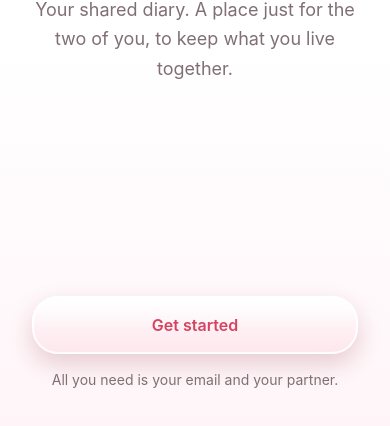
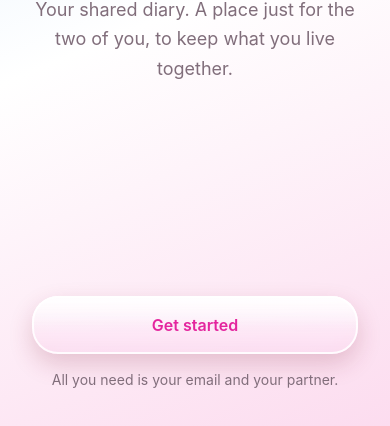
Before and after one commit to samuelebusato/LifeCouple, an Expo app drawn with the web renderer of React Native: screen /benvenuto in a window 390 px wide. Shown: the part 418-844 px from the top of the page. Built offline with nearby package versions, Linux system fonts and the light colour scheme; Expo Router itself is replaced by a stand-in of ours; some packages are replaced by stand-ins of ours; no server answers.

Commit message:
La palette Barbie e l'hero a card (D-38)
- Quarta taratura, da screenshot: magenta pieno per le azioni, pastelli
  azzurro e rosa come fondi (diagonale), bianco per il contenuto. Sui token
  ogni ripensamento e' un cambio di valori, non un refactor.
- Hero dell'evento a card arrotondata coi margini (riferimento yacht), back
  dentro l'immagine; scorrendo la pagina l'immagine si ingrandisce un po'
  (1.12 nel ritaglio), oltre allo stiramento sul tiro verso il basso.
- Preferiti: la riga di aggiunta stava sotto la pillola di vetro; ora
  rispetta l'ingombro intero della barra.

Co-Authored-By: Claude Opus 5 <noreply@anthropic.com>

```diff
--- a/app/(tabs)/preferiti.tsx
+++ b/app/(tabs)/preferiti.tsx
@@ -491,7 +491,9 @@ export default function Preferiti() {
               produce solo posti che non esistono. */}
           <View
             className="gap-2 px-5 pt-2"
-            style={{ paddingBottom: tastieraAperta ? 10 : SPAZIO_BARRA - 40 }}
+            // SPAZIO_BARRA intero, non ridotto: con -40 la riga di aggiunta
+            // finiva sotto la pillola di vetro (feedback dal telefono).
+            style={{ paddingBottom: tastieraAperta ? 10 : SPAZIO_BARRA }}
           >
             {erroreForm && <Text className="text-sm text-destructive">{erroreForm}</Text>}
             {tipo === 'film' ? (
--- a/app/index.tsx
+++ b/app/index.tsx
@@ -19,7 +19,7 @@ export default function Index() {
   if (authLoading || (session && (coppiaLoading || rimandatoLoading))) {
     return (
       <View className="flex-1 items-center justify-center bg-background">
-        <ActivityIndicator color="#d64360" />
+        <ActivityIndicator color="#e4259e" />
       </View>
     );
   }
--- a/components/emblema.tsx
+++ b/components/emblema.tsx
@@ -5,7 +5,7 @@ import Svg, { Path } from 'react-native-svg';
  * Line-art sottile, colore terracotta (--primary), coerente col diario.
  * Statico: bello di suo, senza bisogno di animazione.
  */
-export function Emblema({ size = 96, color = '#d64360' }: { size?: number; color?: string }) {
+export function Emblema({ size = 96, color = '#e4259e' }: { size?: number; color?: string }) {
   return (
     <Svg width={size} height={size} viewBox="0 0 100 100" fill="none">
       {/* cuore sinistro */}
--- a/components/mappa-vera.native.tsx
+++ b/components/mappa-vera.native.tsx
@@ -56,7 +56,7 @@ export function MappaVera({
           key={l.id}
           coordinate={{ latitude: l.lat, longitude: l.lng }}
           title={l.nome}
-          pinColor={l.stato === 'visitato' ? '#d64360' : '#816a6f'}
+          pinColor={l.stato === 'visitato' ? '#e4259e' : '#816a6f'}
           onPress={() => onLuogo(l)}
           onCalloutPress={() => onLuogo(l)}
         />
--- a/components/riga-evento.tsx
+++ b/components/riga-evento.tsx
@@ -19,7 +19,7 @@ export function useAspetto(e: Evento) {
 
 /** Versione senza hook, per chi disegna fuori da un componente (pallini del mese). */
 export const aspetto = (e: Evento, scuro = false) => {
-  const accento = scuro ? '#ec798e' : '#d64360';
+  const accento = scuro ? '#f25fbc' : '#e4259e';
   if (e.speciale) return { Icona: Sparkles, colore: accento };
   if (e.tipo === 'romantico') return { Icona: Heart, colore: accento };
   if (e.tipo === 'vacanza') return { Icona: Palmtree, colore: scuro ? '#7fb894' : '#4f7a5f' };
--- a/components/schermata.tsx
+++ b/components/schermata.tsx
@@ -27,7 +27,11 @@ export function Fondo() {
   return (
     <LinearGradient
       colors={fondo(scuro)}
-      locations={[0, 0.55, 1]}
+      locations={[0, 0.5, 1]}
+      // Diagonale, come lo sfondo dello screenshot Barbie: azzurro che entra
+      // dall'alto a sinistra, rosa che esce in basso a destra.
+      start={{ x: 0, y: 0 }}
+      end={{ x: 0.9, y: 1 }}
       style={StyleSheet.absoluteFill}
       pointerEvents="none"
     />
--- a/components/ui/vetro.tsx
+++ b/components/ui/vetro.tsx
@@ -73,7 +73,7 @@ export function Vetro({
         <GlassView
           style={{ borderRadius: raggio, overflow: 'hidden' as const, width: '100%' as const }}
           glassEffectStyle="regular"
-          tintColor={tinto ? (scuro ? 'rgba(232,125,146,0.35)' : 'rgba(214,67,96,0.30)') : undefined}
+          tintColor={tinto ? (scuro ? 'rgba(242,95,188,0.35)' : 'rgba(228,37,158,0.28)') : undefined}
         >
           {children}
         </GlassView>
@@ -93,8 +93,8 @@ export function Vetro({
           colors={
             tinto
               ? scuro
-                ? ['rgba(236,121,142,0.30)', 'rgba(236,121,142,0.12)']
-                : ['rgba(255,255,255,0.62)', 'rgba(255,214,225,0.48)']
+                ? ['rgba(242,95,188,0.30)', 'rgba(242,95,188,0.12)']
+                : ['rgba(255,255,255,0.62)', 'rgba(252,205,233,0.48)']
               : (vetro.velo as unknown as [string, string])
           }
           style={StyleSheet.absoluteFill}
--- a/global.css
+++ b/global.css
@@ -14,79 +14,85 @@
  * pretendono stanno in `lib/tema.ts`.
  */
 @layer base {
+  /*
+   * Quarta taratura (2026-08-13, notte) — riferimento: lo screenshot "GLOW
+   * LIKE Barbie". Magenta pieno per le azioni, PASTELLI rosa e azzurro per i
+   * fondi, bianco per il contenuto. Il pastello azzurro entra come `secondary`:
+   * e' il contrappunto che nello screenshot impedisce al rosa di stancare.
+   */
   :root {
-    --rosa-50: 348 100% 99%;
-    --rosa-100: 348 80% 97.5%;
-    --rosa-200: 348 70% 95%;
-    --rosa-300: 348 65% 90%;
-    --rosa-400: 348 60% 80%;
-    --rosa-500: 348 58% 68%;
-    --rosa-600: 348 64% 55%;
-    --rosa-700: 347 58% 45%;
-    --rosa-800: 346 48% 35%;
-    --rosa-900: 345 38% 25%;
+    --rosa-50: 325 100% 98.5%;
+    --rosa-100: 325 90% 96.5%;
+    --rosa-200: 324 85% 93%;
+    --rosa-300: 324 80% 87%;
+    --rosa-400: 323 75% 76%;
+    --rosa-500: 322 75% 63%;
+    --rosa-600: 322 78% 52%;
+    --rosa-700: 321 75% 43%;
+    --rosa-800: 320 65% 33%;
+    --rosa-900: 319 55% 24%;
 
-    /* --- bianco vero ------------------------------------------------------ */
+    /* --- bianco vero per il contenuto ------------------------------------- */
     --background: 0 0% 100%;
-    --foreground: 345 12% 13%;      /* quasi nero, appena caldo */
+    --foreground: 325 12% 13%;
     --card: 0 0% 100%;
-    --card-foreground: 345 12% 13%;
+    --card-foreground: 325 12% 13%;
 
-    /* --- l'accento resta rosa pieno: e' l'unico posto dove il colore vive -- */
-    --primary: 348 64% 55%;
+    /* --- il magenta Barbie: il colore delle azioni ------------------------- */
+    --primary: 322 78% 52%;
     --primary-foreground: 0 0% 100%;
 
-    /* --- superfici secondarie: distinguibili dal bianco, appena ------------ */
-    --secondary: 348 40% 97.5%;
-    --secondary-foreground: 345 14% 25%;
-    --muted: 345 20% 96.5%;
-    --muted-foreground: 345 7% 47%;  /* grigio neutro caldo, niente rosa nel testo */
-    --accent: 348 55% 95%;
-    --accent-foreground: 346 40% 28%;
+    /* --- i due pastelli: azzurro (secondary) e rosa (accent) ---------------- */
+    --secondary: 213 75% 94%;
+    --secondary-foreground: 218 30% 30%;
+    --muted: 320 25% 96%;
+    --muted-foreground: 320 8% 47%;
+    --accent: 325 85% 94%;
+    --accent-foreground: 322 50% 30%;
 
     --destructive: 4 70% 50%;
     --destructive-foreground: 0 0% 100%;
 
-    --border: 345 18% 92%;
-    --input: 345 18% 92%;
-    --ring: 348 64% 55%;
+    --border: 320 25% 91%;
+    --input: 320 25% 91%;
+    --ring: 322 78% 52%;
   }
 
-  /* Notte: neutra e profonda, il rosa solo sugli accenti — come di giorno. */
+  /* Notte: neutra e profonda, magenta chiaro sugli accenti. */
   @media (prefers-color-scheme: dark) {
     :root {
-      --rosa-50: 345 12% 15%;
-      --rosa-100: 346 14% 19%;
-      --rosa-200: 347 18% 25%;
-      --rosa-300: 347 26% 35%;
-      --rosa-400: 348 40% 48%;
-      --rosa-500: 348 55% 60%;
-      --rosa-600: 348 66% 68%;
-      --rosa-700: 349 74% 78%;
-      --rosa-800: 350 82% 87%;
-      --rosa-900: 351 90% 94%;
+      --rosa-50: 322 12% 15%;
+      --rosa-100: 322 14% 19%;
+      --rosa-200: 322 18% 25%;
+      --rosa-300: 322 28% 35%;
+      --rosa-400: 322 45% 48%;
+      --rosa-500: 322 60% 60%;
+      --rosa-600: 322 75% 66%;
+      --rosa-700: 323 80% 76%;
+      --rosa-800: 324 85% 86%;
+      --rosa-900: 325 92% 94%;
 
-      --background: 345 10% 7%;
-      --foreground: 348 15% 95%;
-      --card: 345 9% 11%;
-      --card-foreground: 348 15% 95%;
+      --background: 322 12% 7%;
+      --foreground: 325 20% 95%;
+      --card: 322 10% 11%;
+      --card-foreground: 325 20% 95%;
 
-      --primary: 348 70% 68%;
-      --primary-foreground: 345 10% 8%;
+      --primary: 322 85% 66%;
+      --primary-foreground: 322 12% 8%;
 
-      --secondary: 345 8% 16%;
-      --secondary-foreground: 348 12% 90%;
-      --muted: 345 8% 16%;
-      --muted-foreground: 346 7% 64%;
-      --accent: 347 12% 22%;
-      --accent-foreground: 349 25% 90%;
+      --secondary: 218 15% 18%;
+      --secondary-foreground: 215 25% 85%;
+      --muted: 322 10% 16%;
+      --muted-foreground: 322 8% 64%;
+      --accent: 322 18% 22%;
+      --accent-foreground: 324 40% 90%;
 
       --destructive: 4 70% 60%;
-      --destructive-foreground: 345 10% 8%;
+      --destructive-foreground: 322 12% 8%;
 
-      --border: 345 8% 20%;
-      --input: 345 8% 20%;
-      --ring: 348 70% 68%;
+      --border: 322 10% 20%;
+      --input: 322 10% 20%;
+      --ring: 322 85% 66%;
     }
   }
 }
--- a/lib/tema.ts
+++ b/lib/tema.ts
@@ -16,28 +16,28 @@ import { useColorScheme } from 'react-native';
  */
 
 const chiaro = {
-  sfondo: '#ffffff', //   0 0% 100% — terza taratura: il bianco dello screenshot
-  testo: '#251d1f', //    345 12% 13%
-  tenue: '#806f74', //    345 7% 47%
-  accento: '#d64360', //  348 64% 55%
+  sfondo: '#ffffff', //   quarta taratura "Barbie": bianco + magenta + pastelli
+  testo: '#251d22', //    325 12% 13%
+  tenue: '#816e7b', //    320 8% 47%
+  accento: '#e4259e', //  322 78% 52% — il magenta delle azioni
   suAccento: '#ffffff',
   pericolo: '#d93226', // 4 70% 50%
   carta: '#ffffff',
   /** L'alone dietro un'icona attiva: l'accento a bassissima opacita'. */
-  alone: 'rgba(214,67,96,0.08)',
-  aloneForte: 'rgba(214,67,96,0.14)',
+  alone: 'rgba(228,37,158,0.09)',
+  aloneForte: 'rgba(228,37,158,0.15)',
 };
 
 const scuro = {
-  sfondo: '#141012', //   345 10% 7%
-  testo: '#f4eff1', //    348 15% 95%
-  tenue: '#a99da1', //    346 7% 64%
-  accento: '#e87d92', //  348 70% 68%
+  sfondo: '#141012', //   322 12% 7%
+  testo: '#f5f0f3', //    325 20% 95%
+  tenue: '#ab9ca5', //    322 8% 64%
+  accento: '#f25fbc', //  322 85% 66%
   suAccento: '#141012',
   pericolo: '#e05b52', // 4 70% 60%
-  carta: '#201a1c', //    345 9% 11%
-  alone: 'rgba(232,125,146,0.14)',
-  aloneForte: 'rgba(232,125,146,0.22)',
+  carta: '#1f191d', //    322 10% 11%
+  alone: 'rgba(242,95,188,0.15)',
+  aloneForte: 'rgba(242,95,188,0.22)',
 };
 
 type Vetro = {
@@ -101,11 +101,11 @@ export function useTema(): Tema {
  * basso. E' cio' che da' al vetro qualcosa da lasciar trasparire — su un fondo
  * piatto la sfocatura non ha niente da mostrare e sembra grigia.
  */
-// Terza taratura: quasi tutto bianco — il velo rosa vive solo in fondo alla
-// pagina, dove passa la barra di vetro. Colorare tutta la sfumatura era cio'
-// che faceva sembrare l'app "rosa ovunque" invece che bianca con accenti.
-export const fondoChiaro = ['#ffffff', '#ffffff', '#fff5f8'] as const;
-export const fondoScuro = ['#141012', '#141012', '#1d1417'] as const;
+// Quarta taratura, dallo screenshot Barbie: la pagina attraversa i due
+// pastelli — azzurro in alto, rosa in basso — col bianco al centro dove vive
+// il contenuto. La diagonale la mette `Fondo` (start/end), non i colori.
+export const fondoChiaro = ['#d8eafc', '#ffffff', '#fcdcef'] as const;
+export const fondoScuro = ['#10131a', '#141012', '#1e1119'] as const;
 
 export function fondo(scuroAttivo: boolean) {
   return (scuroAttivo ? fondoScuro : fondoChiaro) as unknown as [string, string, string];
```
Also changed, not shown: History.md (+8 -1 lines), app/evento/[id].tsx (+17 -8 lines).
